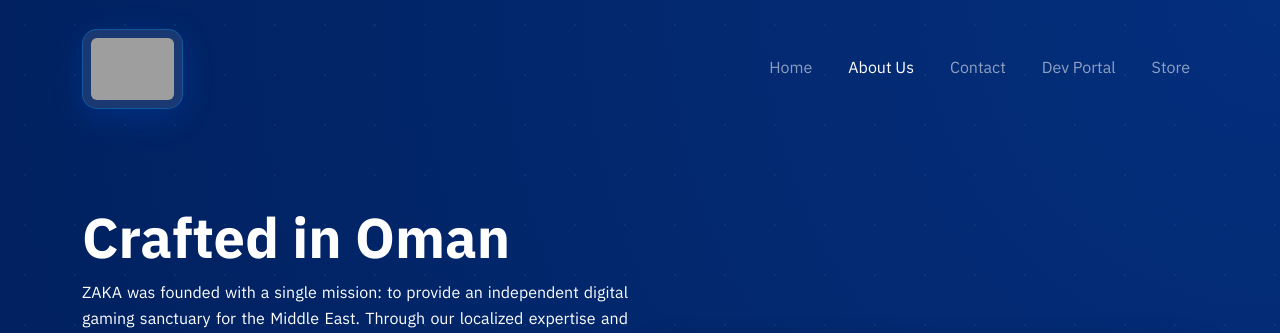
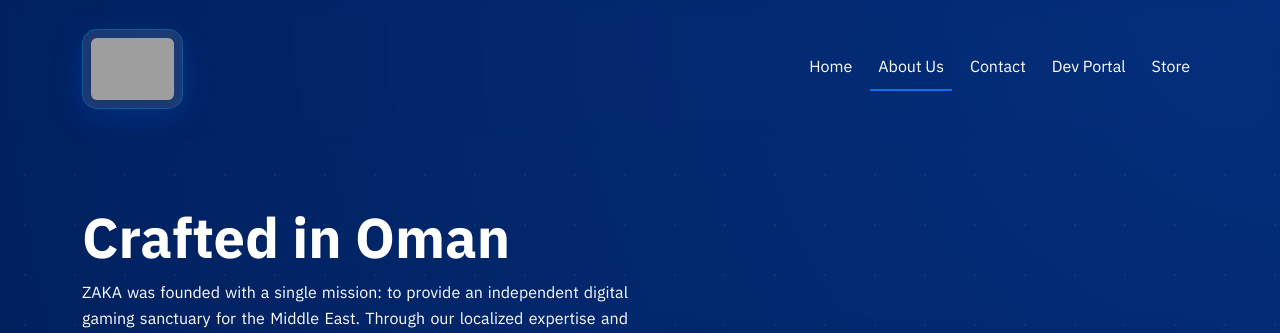
Before and after one commit to s145654/ZAKA, a PHP site: page /about.html in a window 1280 px wide. Shown: the top 333 px of the page. Run offline with PHP 8.4, Linux system fonts and the light colour scheme; grey boxes are pictures that could not be loaded.

Commit message:
Update styles.css
add styles for nav bar

```diff
--- a/styles.css
+++ b/styles.css
@@ -72,9 +72,24 @@ p {
     color: #156AF2;
     box-shadow: 0 0 15px rgba(21, 106, 242, 0.5);
 }
-header nav ul li {
-    display: inline-block;
-    margin-left: 20px;
+.navbar {
+    background: rgba(0, 0, 0, 0.15);
+    backdrop-filter: blur(8px);
+    border-radius: 12px;
+}
+
+.navbar-nav .nav-link {
+    margin-left: 10px;
+    font-weight: 500;
+    color: white !important;
+}
+
+.navbar-nav .nav-link:hover {
+    color: #9ec5fe !important;
+}
+
+.navbar-nav .nav-link.active {
+    border-bottom: 2px solid #156AF2;
 }
 
 #main-footer {
```
